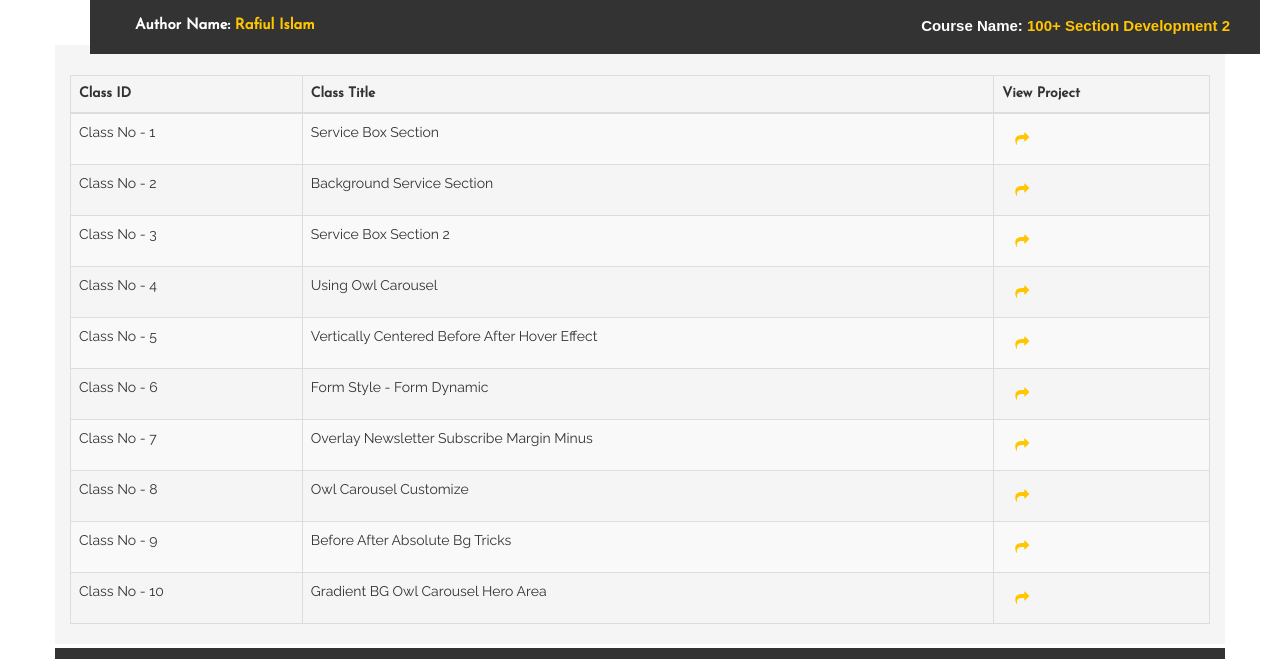
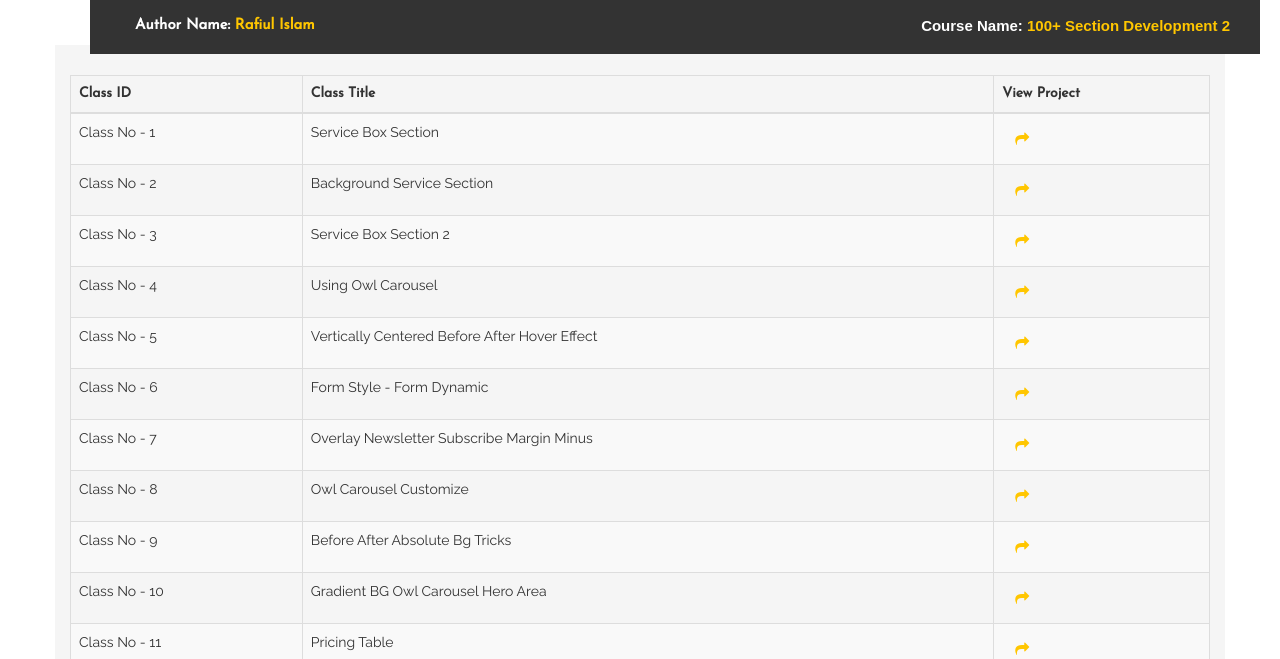
Before and after one commit to rafiul1009/100-Section-Development-2, a plain HTML site: page index.html in a window 1280 px wide. Shown: the top 659 px of the page. Drawn offline with Linux system fonts and the light colour scheme; a web font is replaced by a local one.

Commit message:
class11-pricing-table

```diff
--- a/index.html
+++ b/index.html
@@ -139,6 +139,15 @@
                                         </a>
                                     </td>
                                 </tr>
+                                <tr>
+                                    <td>Class No - 11</td>
+                                    <td>Pricing Table</td>
+                                    <td class="td-actions">
+                                        <a href="class11-pricing-table/" class="btn btn-small" target="_blank">
+                                            <i class="fa fa-share highlight-color" aria-hidden="true"></i>
+                                        </a>
+                                    </td>
+                                </tr>
 
 
 
```
